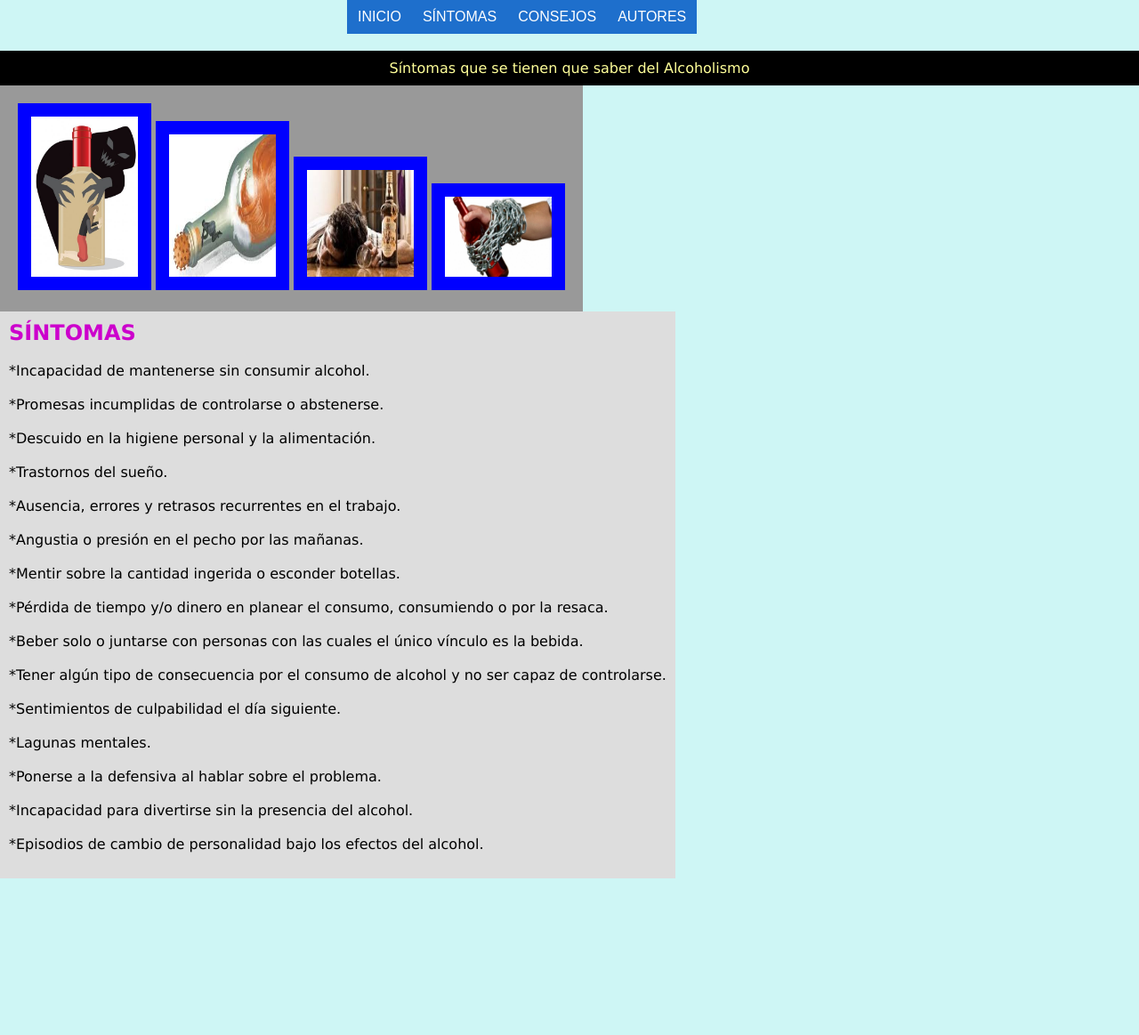
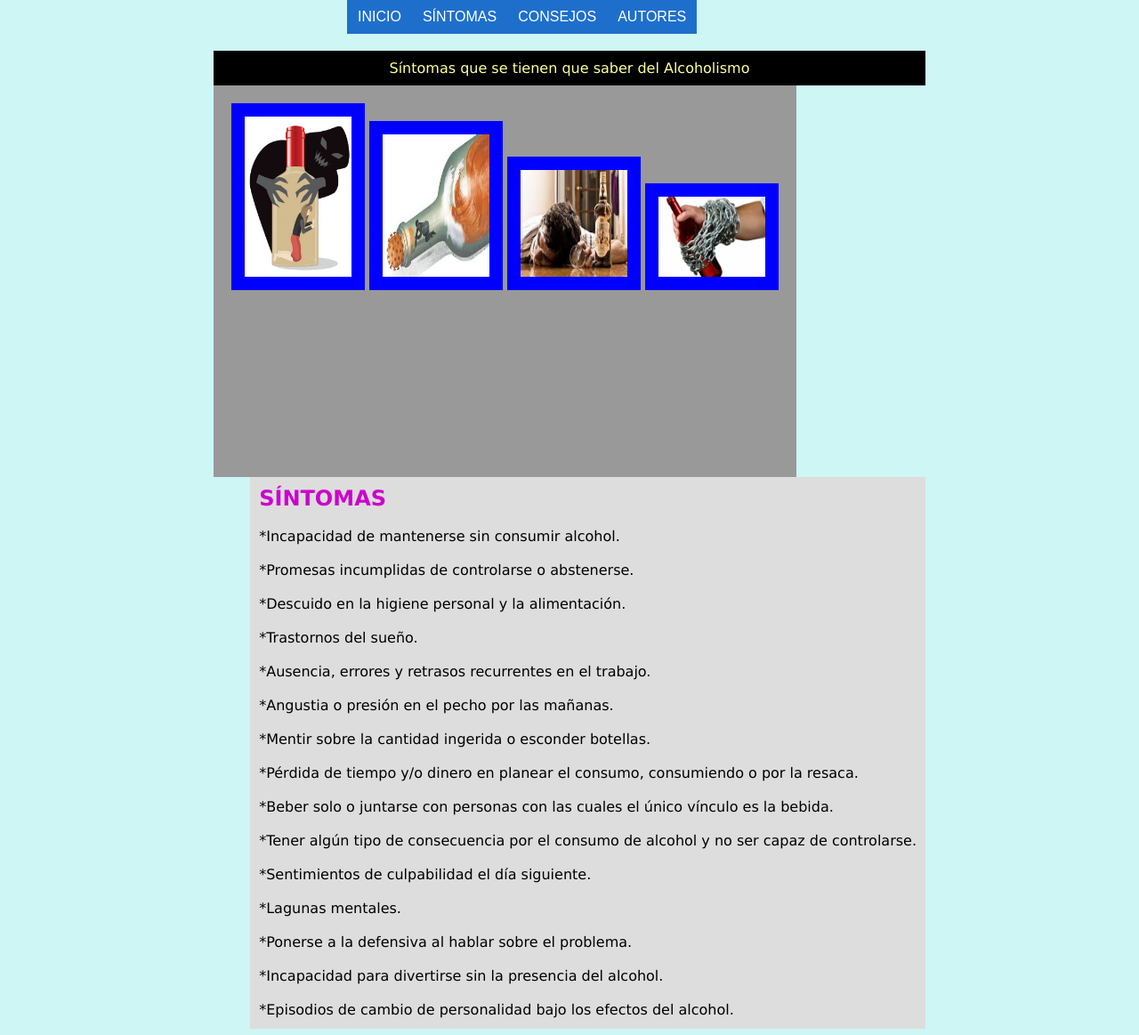
Before and after one commit to GuilianavaD/AA-Proyecto, a PHP site: page /conceptos.php in a window 1280 px wide. Shown: the whole page at 89% size. Before the commit the page ends 987 px from the top, so only its background shows below. Run offline with PHP 8.4, Linux system fonts and the light colour scheme.

Commit message:
Update style.contacto.css

```diff
--- a/style.contacto.css
+++ b/style.contacto.css
@@ -20,19 +20,19 @@
       }
       #contenedor {
         margin:0 auto;
-        width:auto;
+        width:800px;
       }
       #contenido {
         background-color:#ddd;
-        float:left;
-        height:auto;
+        float:right;
+        height:600px;
         padding:10px;
         width:auto;
       }
       #menu {
         background-color:#999;
         float:left;
-        height:auto;
+        height:400px;
         padding:20px;
         width:auto;
       }
```
